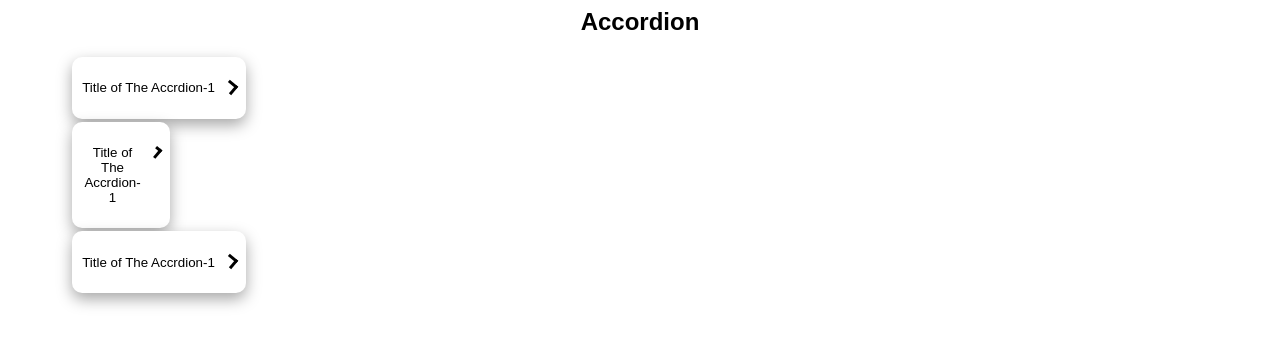
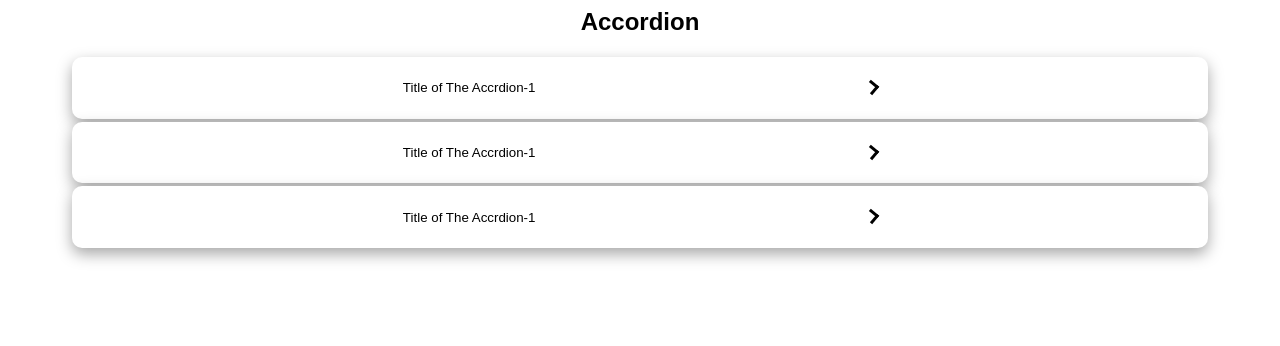
Before and after one commit to mohandand/React_Modal, a React (Create React App) app: page / in a window 1280 px wide. Shown: the top 346 px of the page. Built offline with nearby package versions, Linux system fonts and the light colour scheme.

Commit message:
1 file modified

```diff
--- a/styles.css
+++ b/styles.css
@@ -4,7 +4,7 @@
 }
 .accrdion_section {
   display: flex;
-  flex-direction: coluumn;
+  flex-direction: column;
   margin: 1 auto;
   max-width: 90%;
 }
```
